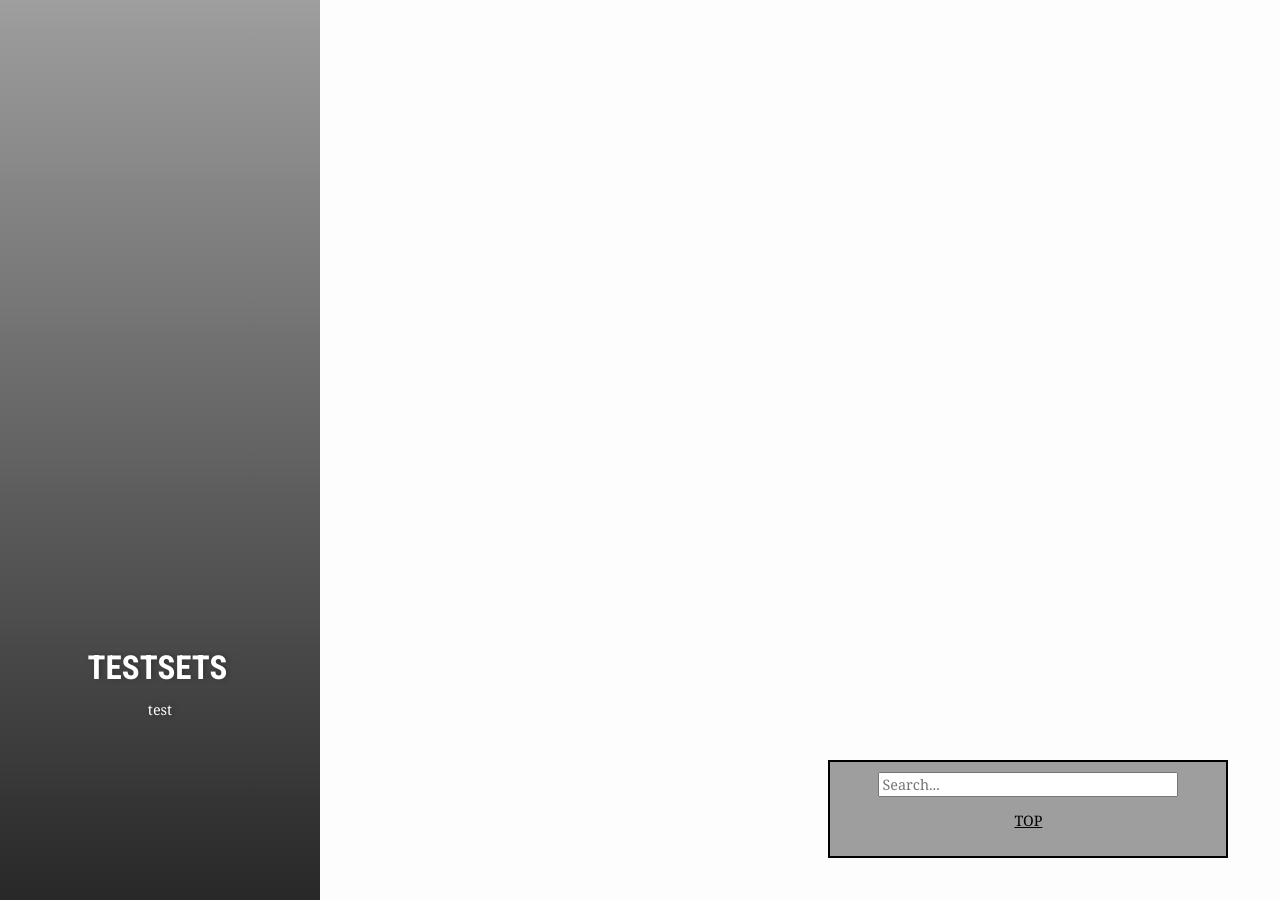
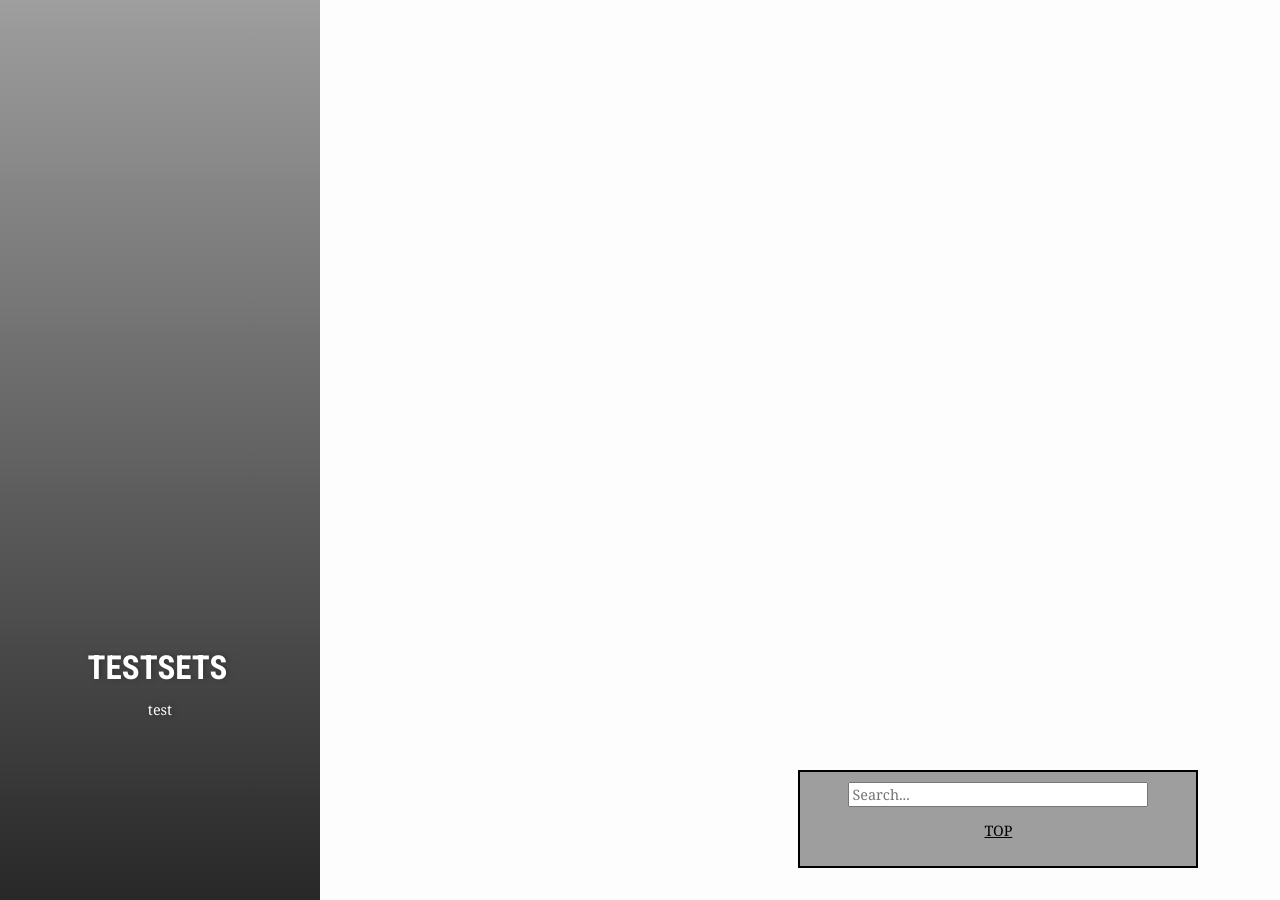
Before and after one commit to test076923/test076923.github.io, a Jekyll site: the page built from _posts/2017-10-10-ssstest.md, in a window 1280 px wide and 900 px high, scrolled down 5100 px. Built offline with Jekyll 4.4.1, drawn with Linux system fonts in a browser that asks for light colours; nearby versions of some CDN libraries; comment, search, counter and statistics services are not loaded; grey boxes are pictures that could not be loaded.

Commit message:
Update post.html

```diff
--- a/_layouts/post.html
+++ b/_layouts/post.html
@@ -21,7 +21,7 @@
 
     <!--스크롤바-->
 	<div style="position:absolute;">
-	    <div id="example2" style="position:relative; float:right; left:100%;">
+	    <div id="example2" style="position:relative; float:right; left:100%; margin:0px auto;">
 			<!--검색바-->
 			<div id="search-container">
 			<center>
```
